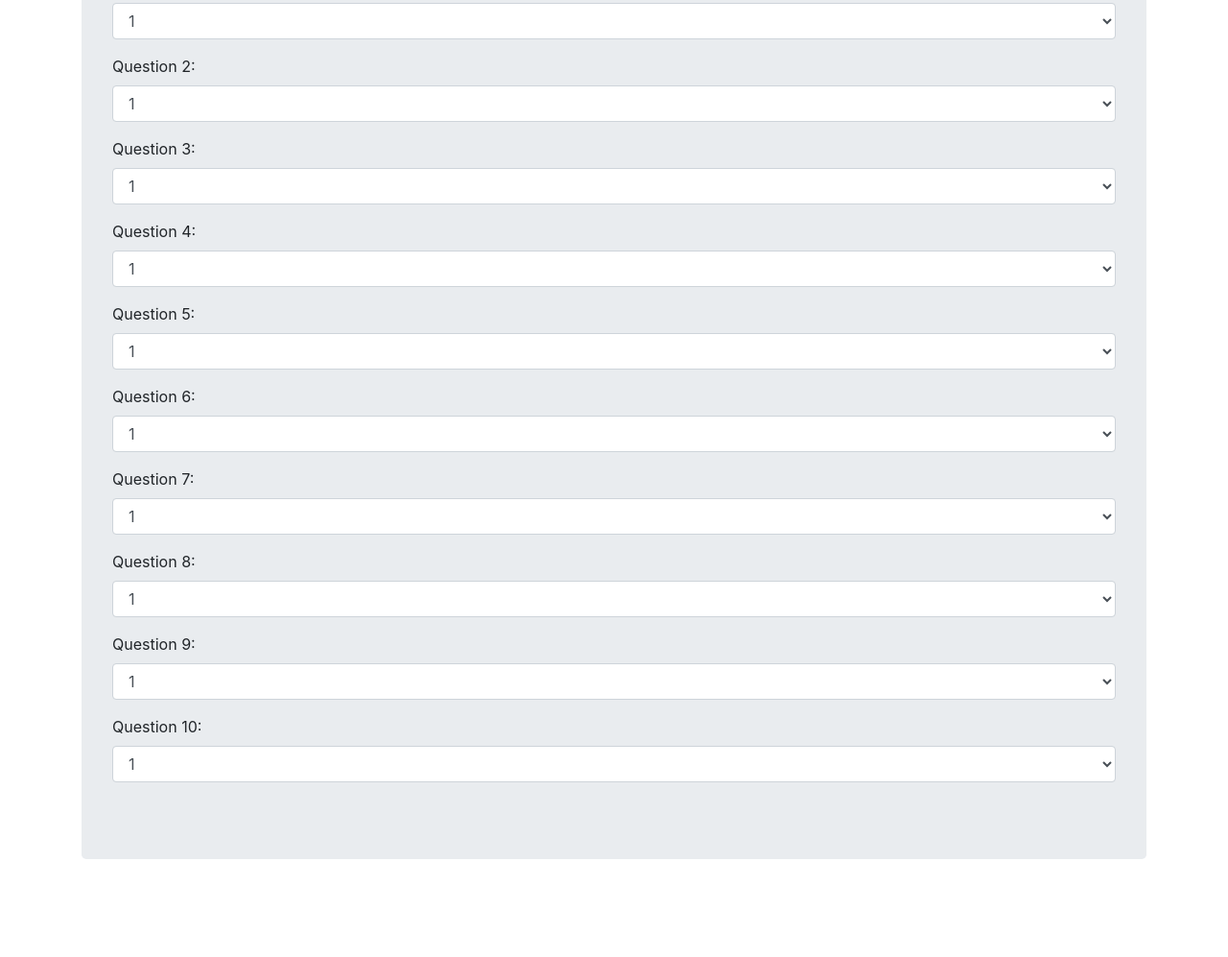
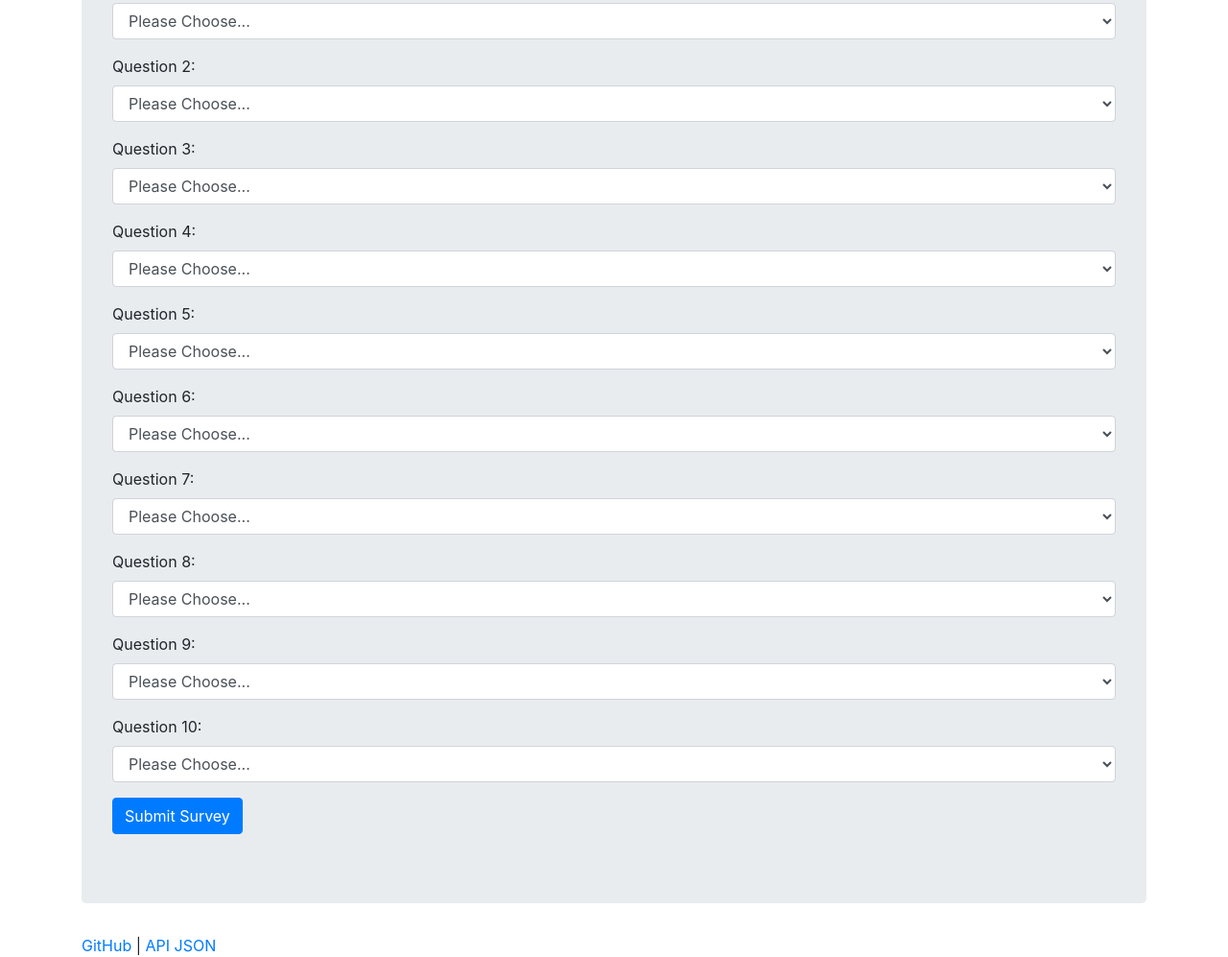
Before and after one commit to adj-dev/friendfinder, a website: page app/public/survey.html in a window 1280 px wide. Shown: the part 608-1605 px from the top of the page at 96% size. Before the commit the page ends 1535 px from the top, so only its background shows below. Drawn offline with nearby package versions, Linux system fonts and the light colour scheme.

Commit message:
added a response

```diff
--- a/app/public/survey.html
+++ b/app/public/survey.html
@@ -12,6 +12,10 @@
 
   <!-- In-house CSS -->
   <link rel="stylesheet" href="./styles/index.css" />
+
+  <!-- jquery -->
+  <script src="https://code.jquery.com/jquery-3.4.1.min.js"
+    integrity="sha256-CSXorXvZcTkaix6Yvo6HppcZGetbYMGWSFlBw8HfCJo=" crossorigin="anonymous"></script>
 
   <title>Friend Finder</title>
 </head>
@@ -36,116 +40,218 @@
       <form action="/api/friends" method="POST">
         <div class="form-group">
           <label for="name">Enter your name:</label>
-          <input type="text" class="form-control" name="name" />
+          <input type="text" class="form-control" name="name" id="name" />
         </div>
         <div class="form-group">
           <label for="image">Link to an image:</label>
-          <input type="text" class="form-control" name="image" />
+          <input type="text" class="form-control" name="image" id="image" />
         </div>
         <hr class="my-4">
         <div class="form-group">
           <label for="q1">Question 1:</label>
-          <select class="form-control" name="q1">
-            <option>1</option>
-            <option>2</option>
-            <option>3</option>
-            <option>4</option>
-            <option>5</option>
+          <select class="form-control" name="scores" id="q1">
+            <option selected>Please Choose...</option>
+            <option value="1">1</option>
+            <option value="2">2</option>
+            <option value="3">3</option>
+            <option value="4">4</option>
+            <option value="5">5</option>
           </select>
         </div>
         <div class="form-group">
           <label for="q2">Question 2:</label>
-          <select class="form-control" name="q2">
-            <option>1</option>
-            <option>2</option>
-            <option>3</option>
-            <option>4</option>
-            <option>5</option>
+          <select class="form-control" name="scores" id="q2">
+            <option selected>Please Choose...</option>
+            <option value="1">1</option>
+            <option value="2">2</option>
+            <option value="3">3</option>
+            <option value="4">4</option>
+            <option value="5">5</option>
           </select>
         </div>
         <div class="form-group">
           <label for="q3">Question 3:</label>
-          <select class="form-control" name="q3">
-            <option>1</option>
-            <option>2</option>
-            <option>3</option>
-            <option>4</option>
-            <option>5</option>
+          <select class="form-control" name="scores" id="q3">
+            <option selected>Please Choose...</option>
+            <option value="1">1</option>
+            <option value="2">2</option>
+            <option value="3">3</option>
+            <option value="4">4</option>
+            <option value="5">5</option>
           </select>
         </div>
         <div class="form-group">
           <label for="q4">Question 4:</label>
-          <select class="form-control" name="q4">
-            <option>1</option>
-            <option>2</option>
-            <option>3</option>
-            <option>4</option>
-            <option>5</option>
+          <select class="form-control" name="scores" id="q4">
+            <option selected>Please Choose...</option>
+            <option value="1">1</option>
+            <option value="2">2</option>
+            <option value="3">3</option>
+            <option value="4">4</option>
+            <option value="5">5</option>
           </select>
         </div>
         <div class="form-group">
           <label for="q5">Question 5:</label>
-          <select class="form-control" name="q5">
-            <option>1</option>
-            <option>2</option>
-            <option>3</option>
-            <option>4</option>
-            <option>5</option>
+          <select class="form-control" name="scores" id="q5">
+            <option selected>Please Choose...</option>
+            <option value="1">1</option>
+            <option value="2">2</option>
+            <option value="3">3</option>
+            <option value="4">4</option>
+            <option value="5">5</option>
           </select>
         </div>
         <div class="form-group">
           <label for="q6">Question 6:</label>
-          <select class="form-control" name="q6">
-            <option>1</option>
-            <option>2</option>
-            <option>3</option>
-            <option>4</option>
-            <option>5</option>
+          <select class="form-control" name="scores" id="q6">
+            <option selected>Please Choose...</option>
+            <option value="1">1</option>
+            <option value="2">2</option>
+            <option value="3">3</option>
+            <option value="4">4</option>
+            <option value="5">5</option>
           </select>
         </div>
         <div class="form-group">
           <label for="q7">Question 7:</label>
-          <select class="form-control" name="q7">
-            <option>1</option>
-            <option>2</option>
-            <option>3</option>
-            <option>4</option>
-            <option>5</option>
+          <select class="form-control" name="scores" id="q7">
+            <option selected>Please Choose...</option>
+            <option value="1">1</option>
+            <option value="2">2</option>
+            <option value="3">3</option>
+            <option value="4">4</option>
+            <option value="5">5</option>
           </select>
         </div>
         <div class="form-group">
           <label for="q8">Question 8:</label>
-          <select class="form-control" name="q8">
-            <option>1</option>
-            <option>2</option>
-            <option>3</option>
-            <option>4</option>
-            <option>5</option>
+          <select class="form-control" name="scores" id="q8">
+            <option selected>Please Choose...</option>
+            <option value="1">1</option>
+            <option value="2">2</option>
+            <option value="3">3</option>
+            <option value="4">4</option>
+            <option value="5">5</option>
           </select>
         </div>
         <div class="form-group">
           <label for="q9">Question 9:</label>
-          <select class="form-control" name="q9">
-            <option>1</option>
-            <option>2</option>
-            <option>3</option>
-            <option>4</option>
-            <option>5</option>
+          <select class="form-control" name="scores" id="q9">
+            <option selected>Please Choose...</option>
+            <option value="1">1</option>
+            <option value="2">2</option>
+            <option value="3">3</option>
+            <option value="4">4</option>
+            <option value="5">5</option>
           </select>
         </div>
         <div class="form-group">
           <label for="q10">Question 10:</label>
-          <select class="form-control" name="q10">
-            <option>1</option>
-            <option>2</option>
-            <option>3</option>
-            <option>4</option>
-            <option>5</option>
+          <select class="form-control" name="scores" id="q10">
+            <option selected>Please Choose...</option>
+            <option value="1">1</option>
+            <option value="2">2</option>
+            <option value="3">3</option>
+            <option value="4">4</option>
+            <option value="5">5</option>
           </select>
         </div>
+        <button type="submit" class="btn btn-primary mb-2" id="submit">Submit
+          Survey</button>
       </form>
     </div>
+
+    <div class="footer">
+      <a href="https://github.com/adj-dev/friendfinder" target="_blank">GitHub</a>
+      <span> | </span>
+      <a href="/api/friends" target="_blank">API JSON</a>
+    </div>
   </div>
+
+  <!-- Modal -->
+  <div class="modal fade" id="modal" tabindex="-1" role="dialog" aria-hidden="true">
+    <div class="modal-dialog modal-dialog-centered" role="document">
+      <div class="modal-content">
+        <div class="modal-header">
+          <h5 class="modal-title">Closest Match <span id="friendMatch"></span></h5>
+          <button type="button" class="close" data-dismiss="modal" aria-label="Close">
+            <span aria-hidden="true">&times;</span>
+          </button>
+        </div>
+        <div class="modal-body">
+          <img src="#" alt="" id="image" />
+        </div>
+        <div class="modal-footer">
+          <button type="button" class="btn btn-secondary" data-dismiss="modal">Close</button>
+        </div>
+      </div>
+    </div>
+  </div>
+
+  <!-- <script>
+    // Capture the form inputs
+    $("#submit").on("click", function (event) {
+      event.preventDefault();
+
+      // Form validation
+      function validateForm() {
+        var isValid = true;
+        $(".form-control").each(function () {
+          if ($(this).val() === "" || $(this).val() === "Please Choose...") {
+            isValid = false;
+          }
+        });
+        return isValid;
+      }
+      // If all required fields are filled
+      if (validateForm()) {
+        // Create an object for the user"s data
+        var userData = {
+          name: $("#name").val(),
+          image: $("#image").val(),
+          scores: [
+            $("#q1").val(),
+            $("#q2").val(),
+            $("#q3").val(),
+            $("#q4").val(),
+            $("#q5").val(),
+            $("#q6").val(),
+            $("#q7").val(),
+            $("#q8").val(),
+            $("#q9").val(),
+            $("#q10").val()
+          ]
+        };
+
+        console.log(userData);
+        // AJAX post the data to the friends API.
+        $.post("/api/friends", userData, function (data) {
+          console.log(userData);
+          // Grab the result from the AJAX post so that the best match's name and photo are displayed.
+          $("#friendMatch").text(data.name);
+          $("#image").attr("src", data.image);
+
+          // Show the modal with the best match
+          $("#modal").modal("toggle");
+
+        });
+      } else {
+        alert("Please fill out all fields before submitting!");
+      }
+    });
+  </script> -->
+
+  <!-- Bootstrap -->
+  <script src="https://code.jquery.com/jquery-3.3.1.slim.min.js"
+    integrity="sha384-q8i/X+965DzO0rT7abK41JStQIAqVgRVzpbzo5smXKp4YfRvH+8abtTE1Pi6jizo"
+    crossorigin="anonymous"></script>
+  <script src="https://cdnjs.cloudflare.com/ajax/libs/popper.js/1.14.7/umd/popper.min.js"
+    integrity="sha384-UO2eT0CpHqdSJQ6hJty5KVphtPhzWj9WO1clHTMGa3JDZwrnQq4sF86dIHNDz0W1"
+    crossorigin="anonymous"></script>
+  <script src="https://stackpath.bootstrapcdn.com/bootstrap/4.3.1/js/bootstrap.min.js"
+    integrity="sha384-JjSmVgyd0p3pXB1rRibZUAYoIIy6OrQ6VrjIEaFf/nJGzIxFDsf4x0xIM+B07jRM"
+    crossorigin="anonymous"></script>
 
 </body>
 
--- a/package.json
+++ b/package.json
@@ -18,6 +18,7 @@
   },
   "homepage": "https://github.com/adj-dev/friendfinder#readme",
   "dependencies": {
-    "express": "^4.17.1"
+    "express": "^4.17.1",
+    "jquery": "^3.4.1"
   }
 }
--- a/server.js
+++ b/server.js
@@ -12,6 +12,12 @@ const PORT = 3000;
 
 
 
+// Allow express to access req.body after form submission
+app.use(express.urlencoded({ extended: true }));
+app.use(express.json());
+
+
+
 // Specify the static folder -- external css files won't run without this.
 app.use(express.static(path.join(__dirname, 'app/public')));
 // Use html and api routes
```
Also changed, not shown: app/data/friends.js (+6 -6 lines), app/public/index.html (+6 -0 lines), app/routes/apiRoutes.js (+14 -1 lines), 1 other file.
